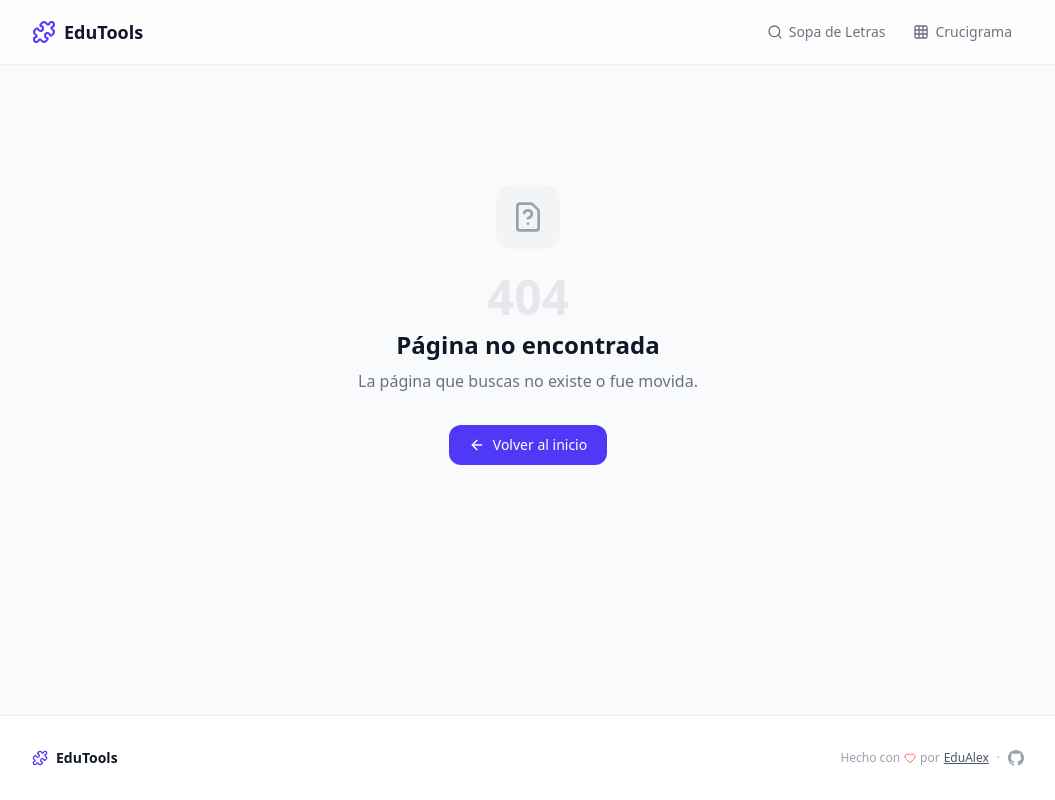
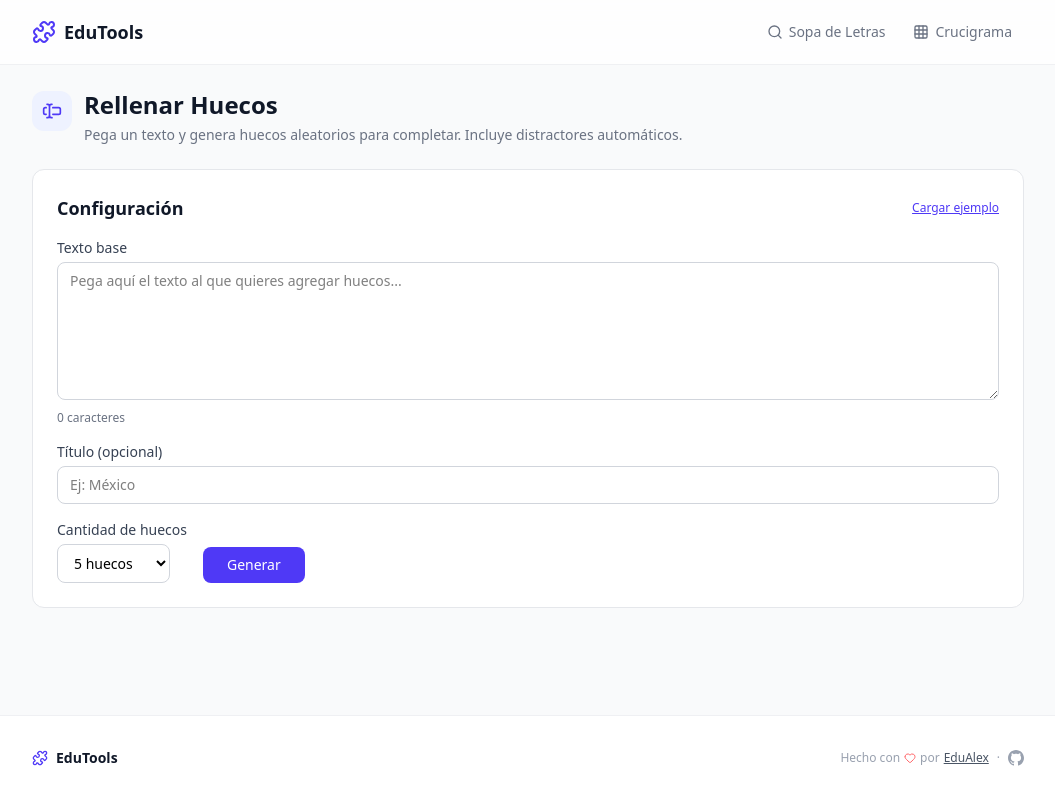
Before and after one commit to alexcuadroo/edutools, a React (Vite) app: page /rellenar-huecos in a window 1280 px wide. Before the commit this address had no page. Shown: the whole page, without its empty margins (107-1162 px from the left). Built offline with nearby package versions, Linux system fonts and the light colour scheme.

Commit message:
feat: agregar página y ruta para rellenar huecos
- Crea FillBlanksPage con layout de puzzle (título, input, preview, descarga PDF)
- Registra el generador fill-blanks en el registry de puzzles
- Agrega ruta /rellenar-huecos en el Router

```diff
--- a/src/App.tsx
+++ b/src/App.tsx
@@ -3,10 +3,12 @@
 import HomePage from "./pages/HomePage";
 import WordSearchPage from "./pages/WordSearchPage";
 import CrosswordPage from "./pages/CrosswordPage";
+import FillBlanksPage from "./pages/FillBlanksPage";
 import NotFoundPage from "./pages/NotFoundPage";
 import ErrorBoundary from "./components/ErrorBoundary";
 import { wordSearchGenerator } from "./lib/puzzles/word-search/generator";
 import { crosswordGenerator } from "./lib/puzzles/crossword/generator";
+import { fillBlanksGenerator } from "./lib/puzzles/fill-blanks/generator";
 import { registerPuzzle } from "./lib/puzzles/registry";
 
 let didInit = false;
@@ -16,6 +18,7 @@
   didInit = true;
   registerPuzzle(wordSearchGenerator);
   registerPuzzle(crosswordGenerator);
+  registerPuzzle(fillBlanksGenerator);
 }
 
 initPuzzles();
@@ -29,6 +32,7 @@
             <Route path="/" element={<HomePage />} />
             <Route path="/sopa-de-letras" element={<WordSearchPage />} />
             <Route path="/crucigrama" element={<CrosswordPage />} />
+            <Route path="/rellenar-huecos" element={<FillBlanksPage />} />
             <Route path="*" element={<NotFoundPage />} />
           </Route>
         </Routes>
--- /dev/null
+++ b/src/pages/FillBlanksPage.tsx
@@ -0,0 +1,16 @@
+import { TextCursorInput } from "lucide-react";
+import FillBlanksInput from "../components/puzzles/FillBlanks/FillBlanksInput";
+import FillBlanksPreview from "../components/puzzles/FillBlanks/FillBlanksPreview";
+import PuzzlePageLayout from "../components/layout/PuzzlePageLayout";
+
+export default function FillBlanksPage() {
+  return (
+    <PuzzlePageLayout
+      title="Rellenar Huecos"
+      description="Pega un texto y genera huecos aleatorios para completar. Incluye distractores automáticos."
+      icon={<TextCursorInput className="w-5 h-5 text-indigo-600" />}
+      input={<FillBlanksInput />}
+      preview={<FillBlanksPreview />}
+    />
+  );
+}
```
